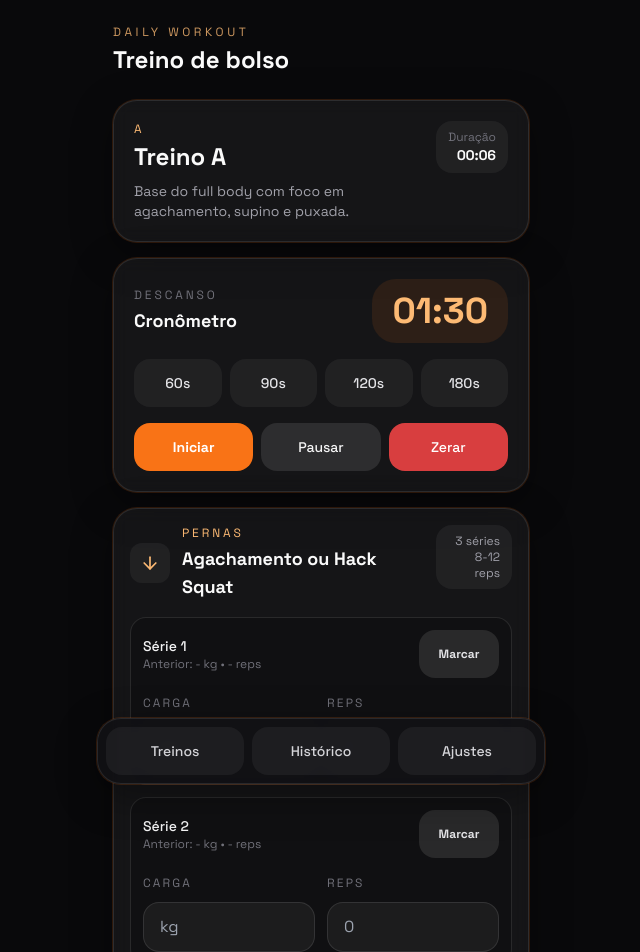
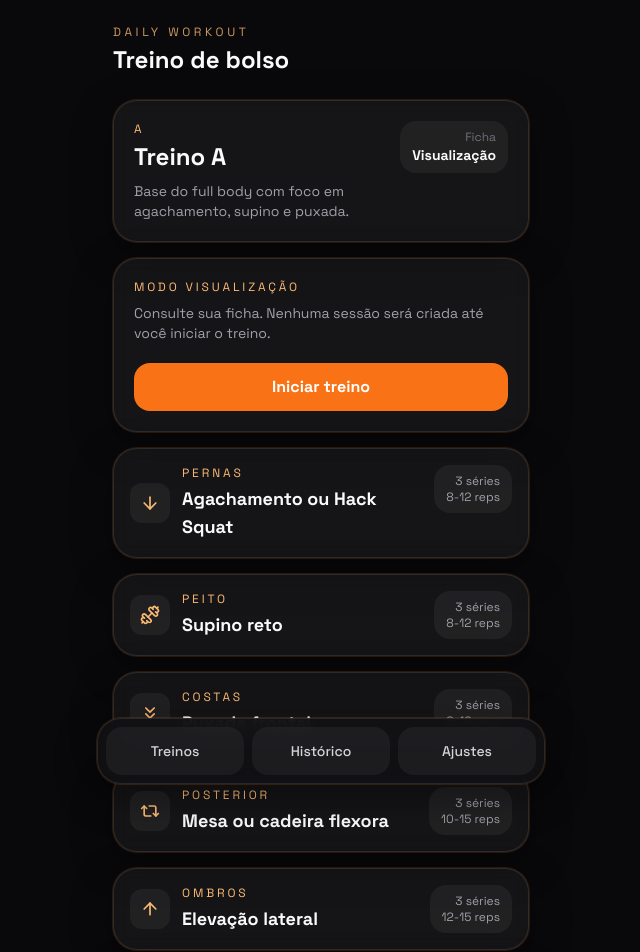
Before and after one commit to lnrdgst/daily-workout, a React (Vite) app: page /workout/A in a window 1280 px wide. Shown: the top 952 px of the page, without its empty margins (319-959 px from the left). Built offline with nearby package versions, Linux system fonts and the light colour scheme.

Commit message:
feat(implementa modo de visualizacao de treino)

```diff
--- a/src/components/WorkoutCard.tsx
+++ b/src/components/WorkoutCard.tsx
@@ -33,7 +33,7 @@ export const WorkoutCard = ({ workout, lastSession }: WorkoutCardProps) => {
       </div>
 
       <Link to={`/workout/${workout.id}`} className="touch-button w-full bg-accent-500 text-base font-semibold text-white">
-        Iniciar treino
+        Visualizar treino
       </Link>
     </article>
   );
--- a/src/pages/WorkoutPage.tsx
+++ b/src/pages/WorkoutPage.tsx
@@ -1,7 +1,8 @@
-import { useEffect, useRef, useState } from 'react';
+import { useState } from 'react';
 import { Link, useNavigate, useParams } from 'react-router-dom';
 import { ConfirmDialog } from '@/components/ConfirmDialog';
 import { ExerciseCard } from '@/components/ExerciseCard';
+import { ExerciseIcon } from '@/components/ExerciseIcon';
 import { RestTimer } from '@/components/RestTimer';
 import { workoutsById } from '@/data/workouts';
 import { useWorkoutDuration } from '@/hooks/useWorkoutDuration';
@@ -12,33 +13,12 @@ export const WorkoutPage = () => {
   const navigate = useNavigate();
   const { state, startWorkout, updateSet, toggleSetCompleted, finishWorkout, getPreviousExerciseSets } = useWorkoutStore();
   const [isFinishDialogOpen, setIsFinishDialogOpen] = useState(false);
-  const initializedWorkoutIdRef = useRef<string | null>(null);
 
   const workoutId = id === 'A' || id === 'B' || id === 'C' ? id : null;
   const workout = workoutId ? workoutsById[workoutId] : null;
   const activeDraft = state.activeDraft?.workoutId === workoutId ? state.activeDraft : null;
   const duration = useWorkoutDuration(activeDraft?.startedAt);
   const hasIncompleteSets = activeDraft?.exercises.some((exercise) => exercise.sets.some((set) => !set.completed)) ?? false;
-
-  useEffect(() => {
-    if (!workoutId || !workout) {
-      return;
-    }
-
-    if (state.activeDraft?.workoutId === workoutId) {
-      initializedWorkoutIdRef.current = workoutId;
-      return;
-    }
-
-    // A session may be finalized while this route is still mounted briefly.
-    // Do not recreate it until the user intentionally opens this workout again.
-    if (initializedWorkoutIdRef.current === workoutId) {
-      return;
-    }
-
-    initializedWorkoutIdRef.current = workoutId;
-    startWorkout(workoutId);
-  }, [startWorkout, state.activeDraft, workout, workoutId]);
 
   if (!workoutId || !workout) {
     return (
@@ -51,6 +31,8 @@ export const WorkoutPage = () => {
     );
   }
 
+  const isTraining = activeDraft !== null;
+
   return (
     <div className="space-y-4 pb-8">
       <section className="panel p-5">
@@ -61,15 +43,16 @@ export const WorkoutPage = () => {
             <p className="mt-2 text-sm text-zinc-400">{workout.description}</p>
           </div>
           <div className="rounded-2xl bg-white/5 px-3 py-2 text-right">
-            <p className="text-xs text-zinc-500">Duração</p>
-            <p className="text-sm font-semibold tabular-nums">{duration}</p>
+            <p className="text-xs text-zinc-500">{isTraining ? 'Duração' : 'Ficha'}</p>
+            <p className="text-sm font-semibold tabular-nums">{isTraining ? duration : 'Visualização'}</p>
           </div>
         </div>
       </section>
 
+      {isTraining ? (
+        <>
           <RestTimer />
 
-      {activeDraft ? (
           <section className="space-y-4">
             {workout.exercises.map((exercise) => {
               const sessionState = activeDraft.exercises.find((item) => item.exerciseId === exercise.id);
@@ -89,9 +72,6 @@ export const WorkoutPage = () => {
               );
             })}
           </section>
-      ) : (
-        <section className="panel p-5 text-sm text-zinc-400">Preparando o treino...</section>
-      )}
 
           <section className="grid grid-cols-2 gap-3">
             <button
@@ -105,6 +85,48 @@ export const WorkoutPage = () => {
               Voltar
             </button>
           </section>
+        </>
+      ) : (
+        <>
+          <section className="panel p-5">
+            <p className="text-xs uppercase tracking-[0.24em] text-accent-300">Modo visualização</p>
+            <p className="mt-2 text-sm text-zinc-400">Consulte sua ficha. Nenhuma sessão será criada até você iniciar o treino.</p>
+            <button
+              type="button"
+              onClick={() => startWorkout(workoutId)}
+              className="touch-button mt-5 w-full bg-accent-500 text-base font-semibold text-white"
+            >
+              Iniciar treino
+            </button>
+          </section>
+
+          <section className="space-y-4">
+            {workout.exercises.map((exercise) => (
+              <article key={exercise.id} className="panel p-4">
+                <div className="flex items-start justify-between gap-3">
+                  <div className="flex min-w-0 items-center gap-3">
+                    <ExerciseIcon icon={exercise.icon} />
+                    <div className="min-w-0">
+                      <p className="text-xs uppercase tracking-[0.24em] text-accent-300">{exercise.muscleGroup}</p>
+                      <h3 className="mt-1 text-lg font-bold">{exercise.name}</h3>
+                    </div>
+                  </div>
+                  <div className="shrink-0 rounded-2xl bg-white/5 px-3 py-2 text-right text-xs text-zinc-400">
+                    <p>{exercise.sets} séries</p>
+                    <p>
+                      {exercise.repsMin}-{exercise.repsMax} reps
+                    </p>
+                  </div>
+                </div>
+              </article>
+            ))}
+          </section>
+
+          <button type="button" onClick={() => navigate('/')} className="touch-button w-full bg-white/10 text-base text-zinc-100">
+            Voltar para treinos
+          </button>
+        </>
+      )}
 
       <ConfirmDialog
         open={isFinishDialogOpen}
```
Lines whose indentation alone changed are shown as unchanged.
